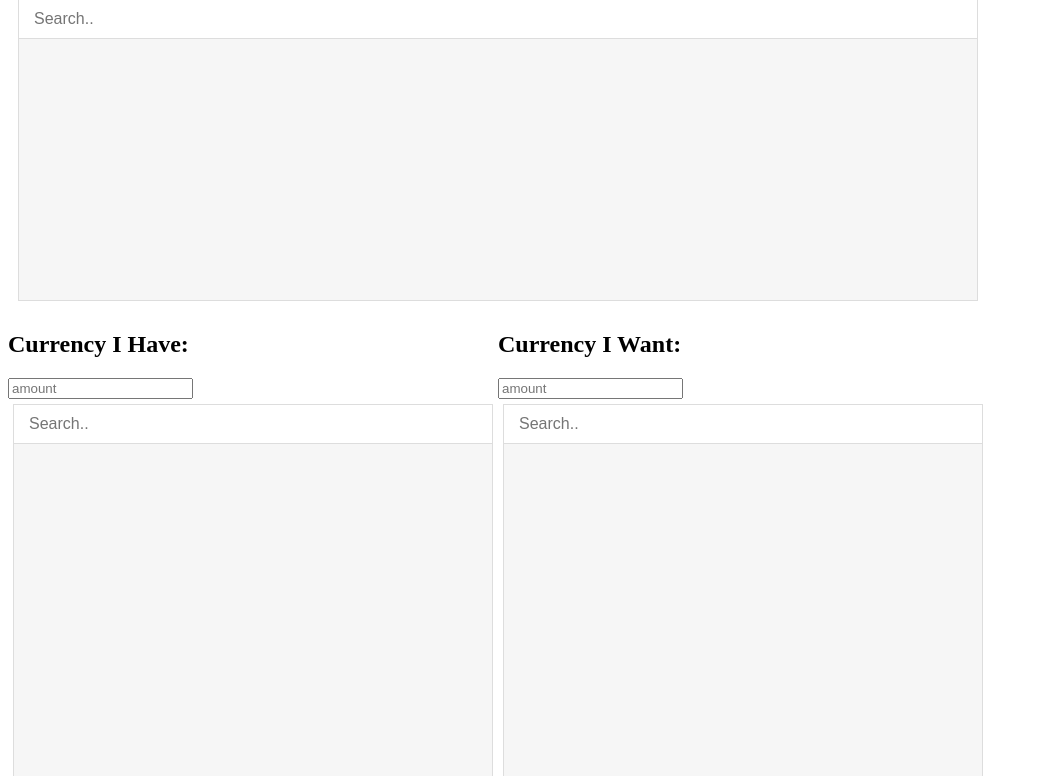
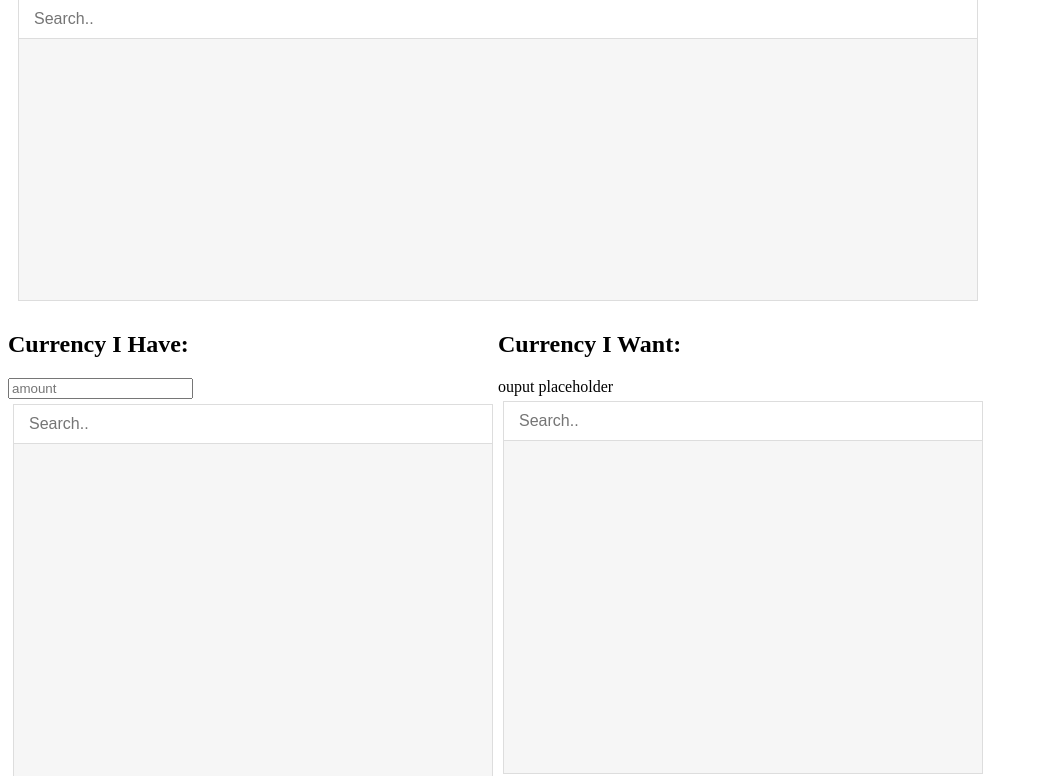
Before and after one commit to gcastellano87/trapezites, a PHP site: page / in a window 1280 px wide. Shown: the part 166-942 px from the top of the page, without its empty margins (0-1038 px from the left). Run offline with PHP 8.4, Linux system fonts and the light colour scheme.

Commit message:
right side amount field only shows output

```diff
--- a/ancient-currencies/index.html
+++ b/ancient-currencies/index.html
@@ -66,7 +66,8 @@
 	</div>
 	<div class="converter-right">
 		<h2>Currency I Want:</h2>
-		<input type="text" placeholder="amount" id="amount-box2" class="amount-box" which="2">
+		<!--<input type="text" placeholder="amount" id="amount-box2" class="amount-box" which="2">-->
+		<p id="converter-output">ouput placeholder</p>
 		<div class="block-container currency2">
 			<div class="block denomination-location" >
 			    <input type="text" placeholder="Search.." class="input search-box" which="1" label="denomination-location-2">
--- a/ancient-currencies/js/global.js
+++ b/ancient-currencies/js/global.js
@@ -258,7 +258,7 @@ $(document).on('keyup', '.amount-box', function() {
 
 });
 
-/*--- conversion ammount textbox event
+/*--- conversion amount textbox event
 		runs every time someone types into an search box
 
 		UPDATE: Working Now
@@ -338,7 +338,7 @@ $(document).on('click','.abtContent a', function() {
 	if it does, it'll set the values in state to those parameters
 	this way, that the correct page will load when updateApp() is called
 
-	TODO: need to add functionality for coin2 parameters //Seems to work for coin2 already?
+	TODO: need to add functionality for coin2 parameters
 */
 function setInitialState(url) {
 	console.log('setting InitialState');
@@ -723,6 +723,12 @@ function displayComparableCurrencies() {
 			let rhsSilver = +item['value in grams of silver'];
 			let result = (amount * lhsSilver) / rhsSilver;
 
+//NEEDS TO GO IN DIFF FUNCTION -> needs to be updated every time a new denom is selected
+            if (state['coin2']['selectedDenomination'] == itemDenomination){
+                console.log(state['coin2']['selectedDenomination']);
+                //console.log(itemDenomination);
+                document.getElementById("converter-output").innerHTML = result.toFixed(2);
+            }
 
 			let tempHtml = '<tr>';
 			tempHtml +=    '	<td>+</td>';
--- a/ancient-currencies/style.css
+++ b/ancient-currencies/style.css
@@ -1,6 +1,10 @@
 
 body {
   max-width: 980px;
+}
+
+#converter-output{
+  margin-bottom: 0px;
 }
 
 /* about popup */
```
Also changed, not shown: 1 other file.
